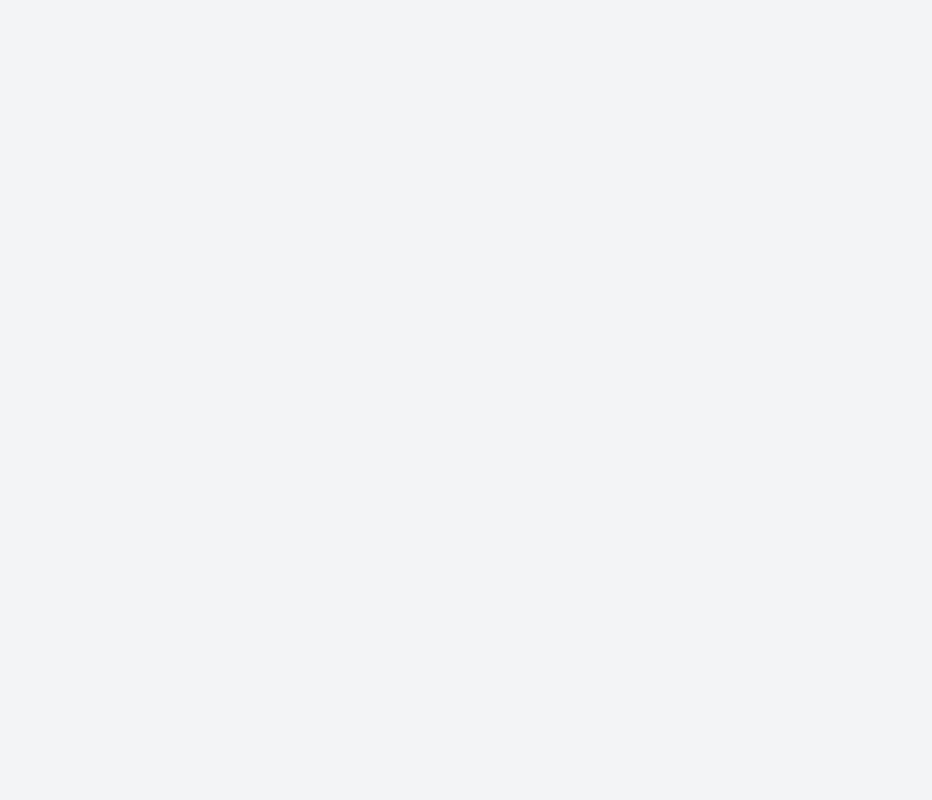
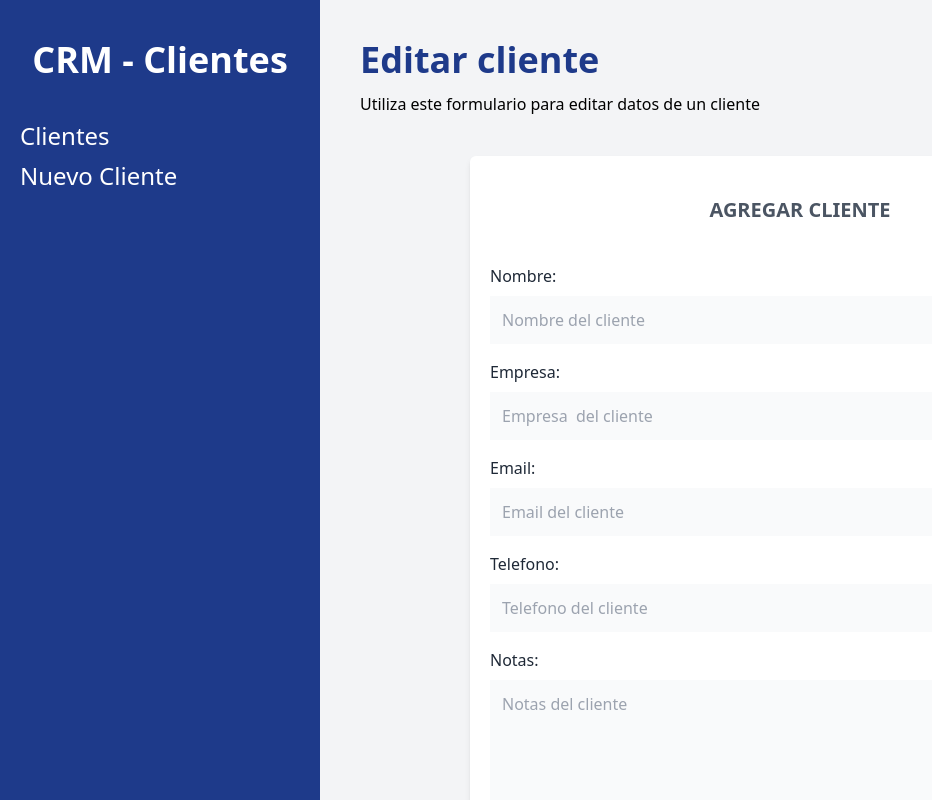
Before and after one commit to ACaminos/customer-manager, a React (Vite) app in the folder crm-react/: page /clientes/editar/1 in a window 1280 px wide. Before the commit this address had no page. Shown: the whole page, without its empty margins (0-932 px from the left). Built offline with nearby package versions, Linux system fonts and the light colour scheme; data requests are answered from the project's data file.

Commit message:
functional button edit ... Show data in console

```diff
--- a/crm-react/src/App.jsx
+++ b/crm-react/src/App.jsx
@@ -12,10 +12,10 @@ function App() {
     <BrowserRouter>
       <Routes>
 
-        <Route path='clientes' element={<Layout />}>
+        <Route path='/clientes' element={<Layout />}>
           <Route index element={<Inicio />} />
           <Route path='nuevo' element={<NuevoCliente/>} />
-          <Route path='editar' element={<EditarCliente/>} />
+          <Route path='editar/:id' element={<EditarCliente/>} />
           <Route path=':id' element={<VerCliente/>} />
         </Route>
       </Routes>
--- a/crm-react/src/components/Cliente.jsx
+++ b/crm-react/src/components/Cliente.jsx
@@ -17,12 +17,10 @@ const Cliente = ({cliente}) => {
         </td>
         <td className='p-3'>{empresa}</td>
         <td className='p-3'>
-          <button
-            className='bg-yellow-500 hover:bg-yellow-600 block w-full text-white p-2 uppercase font-bold text-xs'
-            type='button'
-            onClick={()=> navigate(`${id}`)}
-            >Ver</button>
-          <button className='bg-blue-600 hover:bg-blue-700 block w-full text-white p-2 uppercase font-bold text-xs mt-3' type='button'>Editar</button>
+          <button className='bg-yellow-500 hover:bg-yellow-600 block w-full text-white p-2 uppercase font-bold text-xs' type='button' onClick={()=> navigate(`${id}`)}>Ver</button>
+
+          <button className='bg-blue-600 hover:bg-blue-700 block w-full text-white p-2 uppercase font-bold text-xs mt-3' type='button' onClick={()=> navigate(`/clientes/editar/${id}`)}>Editar</button>
+
           <button className='bg-red-600 hover:bg-red-700 block w-full text-white p-2 uppercase font-bold text-xs mt-3' type='button'>Eliminar</button>
         </td>
 
--- a/crm-react/src/components/Formulario.jsx
+++ b/crm-react/src/components/Formulario.jsx
@@ -4,7 +4,7 @@ import { useNavigate } from 'react-router-dom'
 import * as Yup from 'yup'
 import Alerta from './Alerta'
 
-const Formulario = () => {
+const Formulario = ({cliente}) => {
     const navigate = useNavigate()
 
     const nuevoClienteSchema = Yup.object().shape({
--- a/crm-react/src/paginas/EditarCliente.jsx
+++ b/crm-react/src/paginas/EditarCliente.jsx
@@ -1,8 +1,39 @@
-import React from 'react'
+import Formulario from '../components/Formulario'
+import { useEffect, useState } from 'react'
+import { useParams } from 'react-router-dom'
 
 const EditarCliente = () => {
+  const [cliente, setCliente] = useState({})
+    const [cargando, setCargando] = useState(false)
+    const { id } = useParams()
+
+    useEffect(()=>{
+        setCargando(!cargando)
+        const obtenerClienteAPI = async () => {
+            try{
+                const url = `http://localhost:4000/clientes/${id}`
+                const respuesta = await fetch(url)
+                const resultado = await respuesta.json()
+                setCliente(resultado)
+            }catch(error){
+                console.log(error);
+            }
+
+            setTimeout(() => {
+                setCargando(false)
+            }, 2000);
+        }
+        obtenerClienteAPI()
+    },[])
   return (
-    <div>EditarCliente</div>
+    <>
+      <h1 className='font-black text-4xl text-blue-900'>Editar cliente</h1>
+      <p className='mt-3'>Utiliza este formulario para editar datos de un cliente</p>
+
+      <Formulario
+        cliente={cliente}
+       />
+    </>
   )
 }
 
--- a/crm-react/src/paginas/NuevoCliente.jsx
+++ b/crm-react/src/paginas/NuevoCliente.jsx
@@ -1,4 +1,3 @@
-import React from 'react'
 import Formulario from '../components/Formulario'
 
 const NuevoCliente = () => {
--- a/crm-react/src/paginas/VerCliente.jsx
+++ b/crm-react/src/paginas/VerCliente.jsx
@@ -3,9 +3,9 @@ import { useParams } from "react-router-dom"
 import Spinner from "../components/Spinner"
 
 const VerCliente = () => {
-    const { id } = useParams()
     const [cliente, setCliente] = useState({})
     const [cargando, setCargando] = useState(false)
+    const { id } = useParams()
 
     useEffect(()=>{
         setCargando(!cargando)
```
